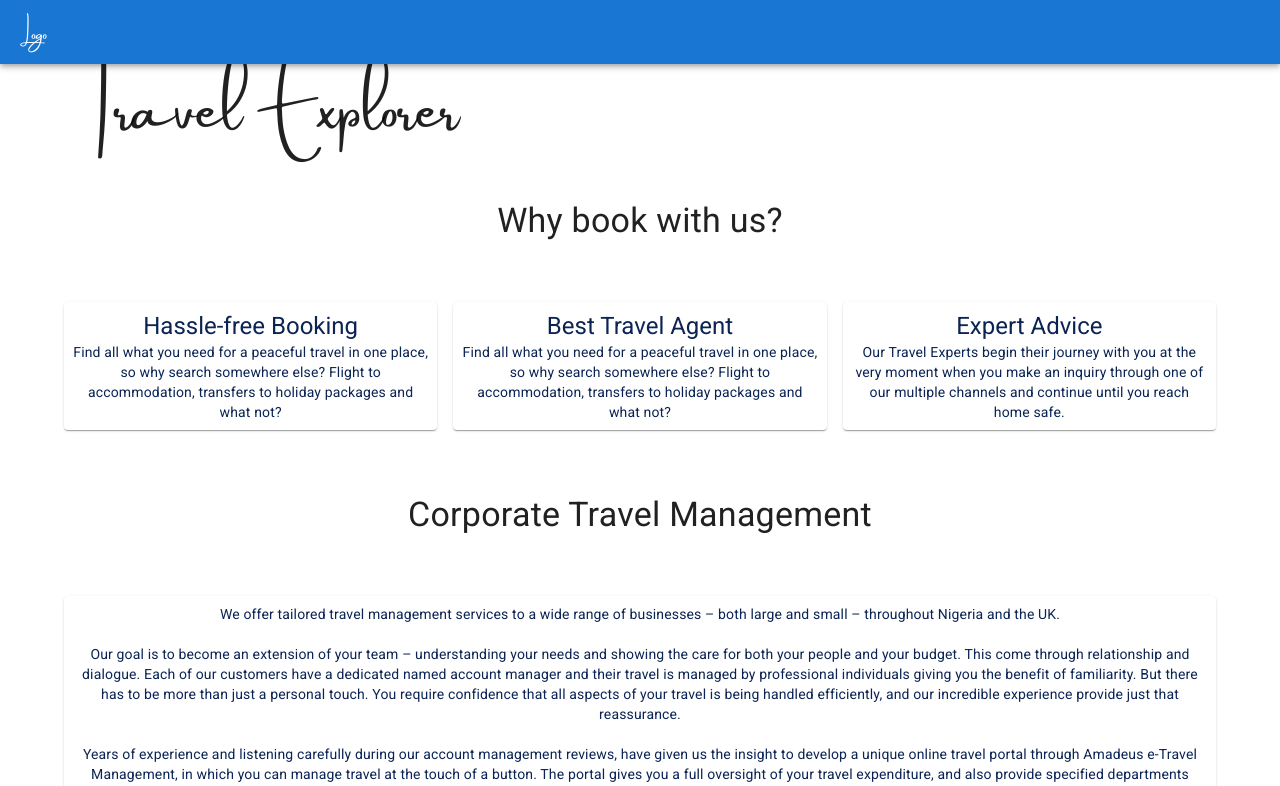
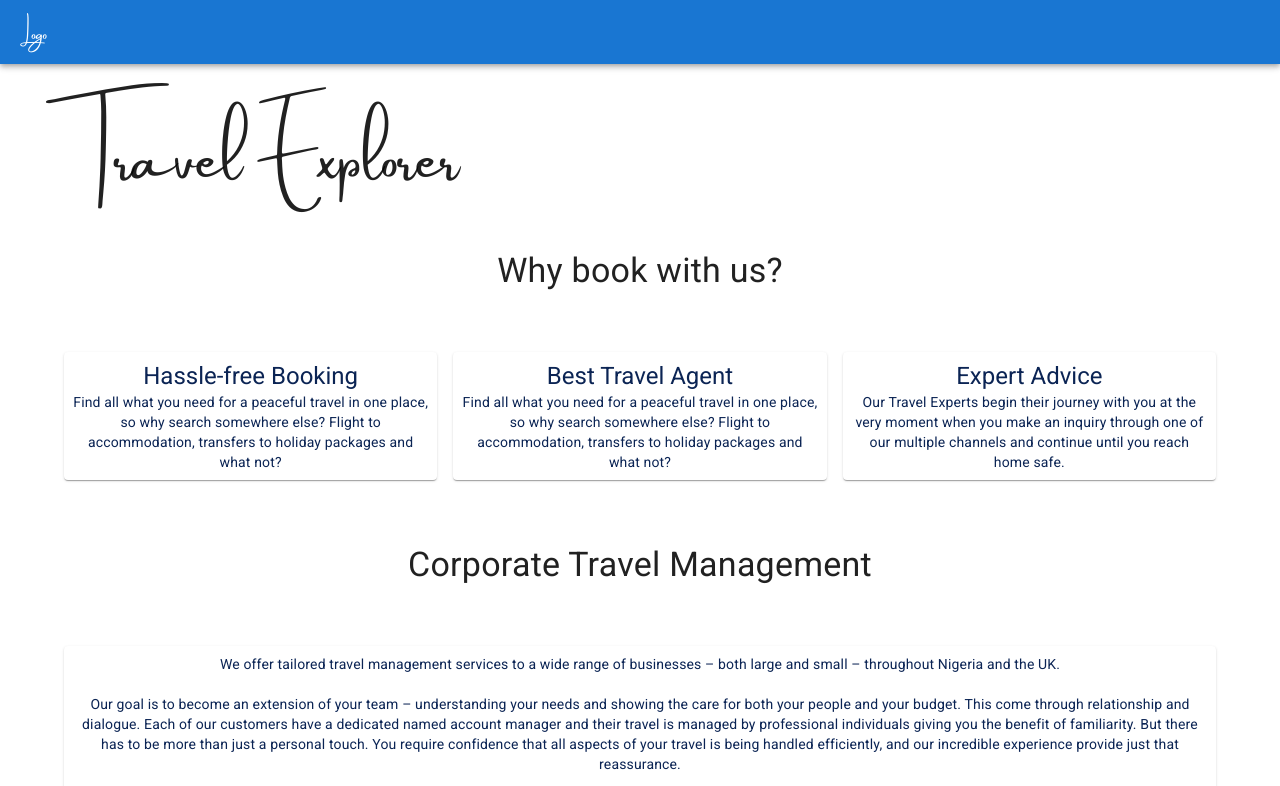
Before and after one commit to OxOneBeing/Travel-Explorer, a React (Create React App) app: page / in a window 1280 px wide. Shown: the top 786 px of the page. Built offline with nearby package versions, Linux system fonts and the light colour scheme; a web font is replaced by a local one.

Commit message:
Added padding to site top label

```diff
--- a/src/App.js
+++ b/src/App.js
@@ -45,7 +45,7 @@ function App() {
     <div className="App">
       <AppBar position="relative" className="nav">
         <Toolbar>
-          <Typography variant="p">Logo</Typography>
+          <span>Logo</span>
         </Toolbar>
       </AppBar>
       <main>
@@ -55,6 +55,7 @@ function App() {
             <Box
               sx={{
                 fontFamily: "amsterdamtwo_ttf",
+                padding: '50px 0 0 0',
               }}
             >
               <Typography variant="h2">Travel Explorer</Typography>
```
